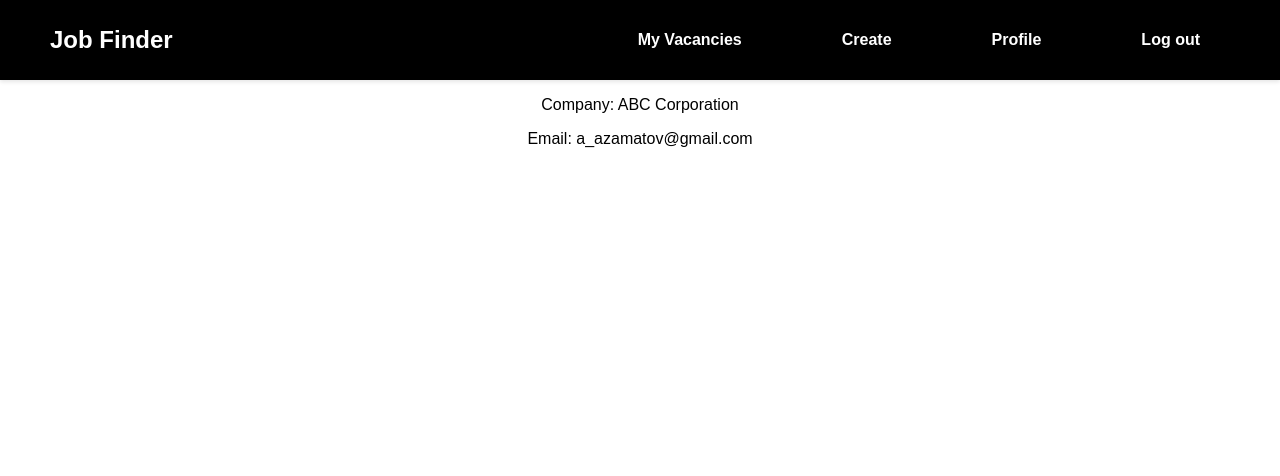
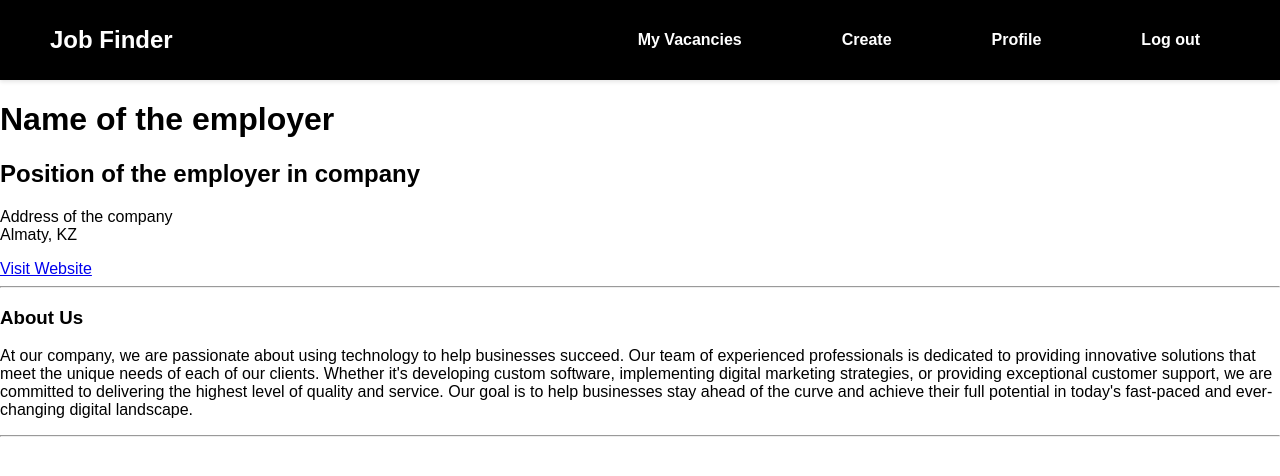
Before and after one commit to Samatuly/Web-Final-Project, an Angular app in the folder job-finding-website/: page /profile-employer in a window 1280 px wide. Shown: the top 476 px of the page. Built offline with nearby package versions, Linux system fonts and the light colour scheme.

Commit message:
Update profile-employer.component.html

```diff
--- a/job-finding-website/src/app/profile-employer/profile-employer.component.html
+++ b/job-finding-website/src/app/profile-employer/profile-employer.component.html
@@ -1,5 +1,15 @@
 <app-top-bar-after-employer></app-top-bar-after-employer>
-<div class="employer-profile">
-    <p>Company: ABC Corporation</p>
-    <p>Email: a_azamatov@gmail.com</p>
-</div>
+<body>
+    <div class="container">
+      <div class="profile">
+        <h1>Name of the employer</h1>
+        <h2>Position of the employer in company</h2>
+        <p>Address of the company<br> Almaty, KZ</p>
+        <a href="#">Visit Website</a>
+        <hr>
+        <h3>About Us</h3>
+        <p>At our company, we are passionate about using technology to help businesses succeed. Our team of experienced professionals is dedicated to providing innovative solutions that meet the unique needs of each of our clients. Whether it's developing custom software, implementing digital marketing strategies, or providing exceptional customer support, we are committed to delivering the highest level of quality and service. Our goal is to help businesses stay ahead of the curve and achieve their full potential in today's fast-paced and ever-changing digital landscape.</p>
+        <hr>
+      </div>
+    </div>
+  </body>
```
